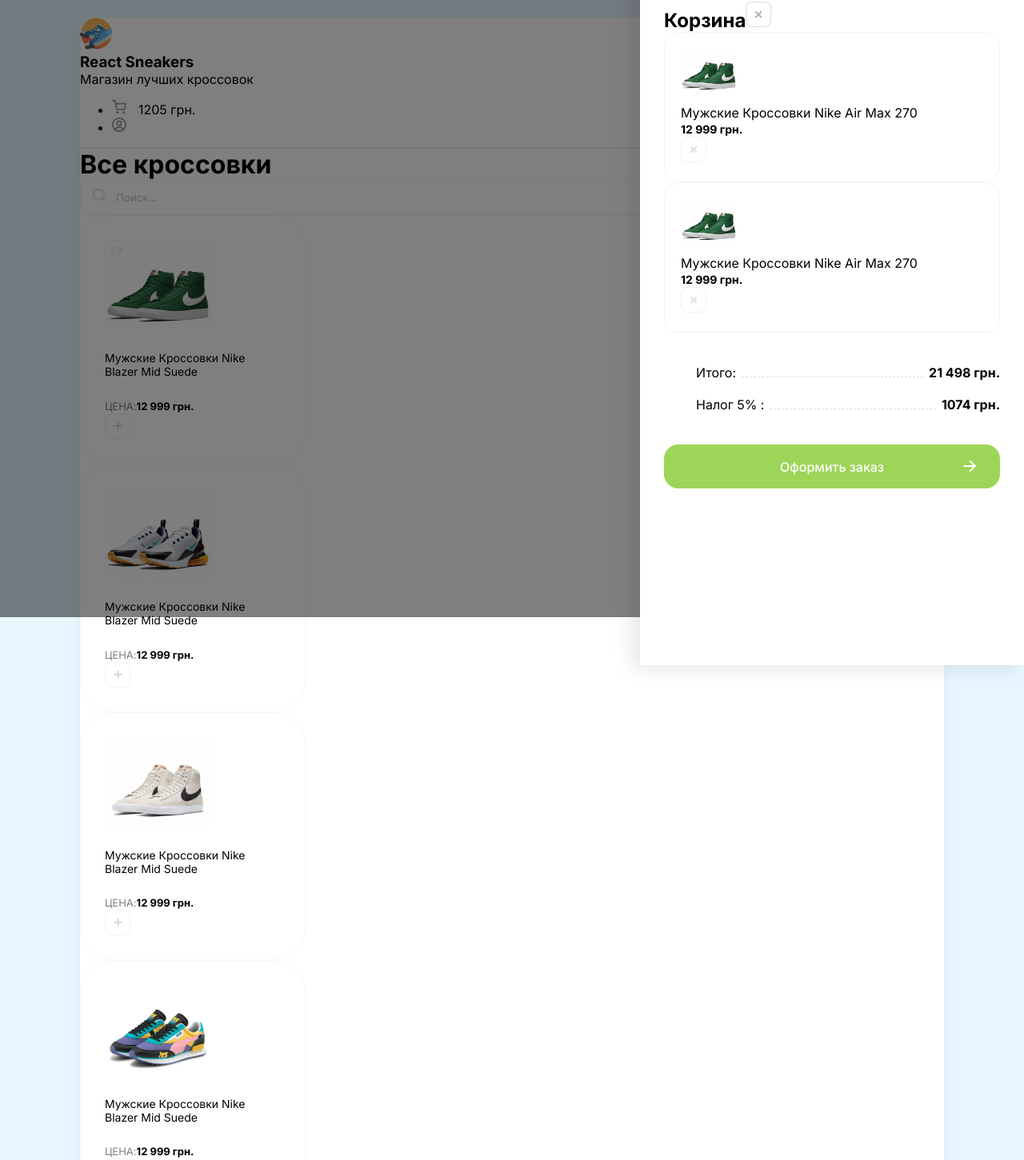
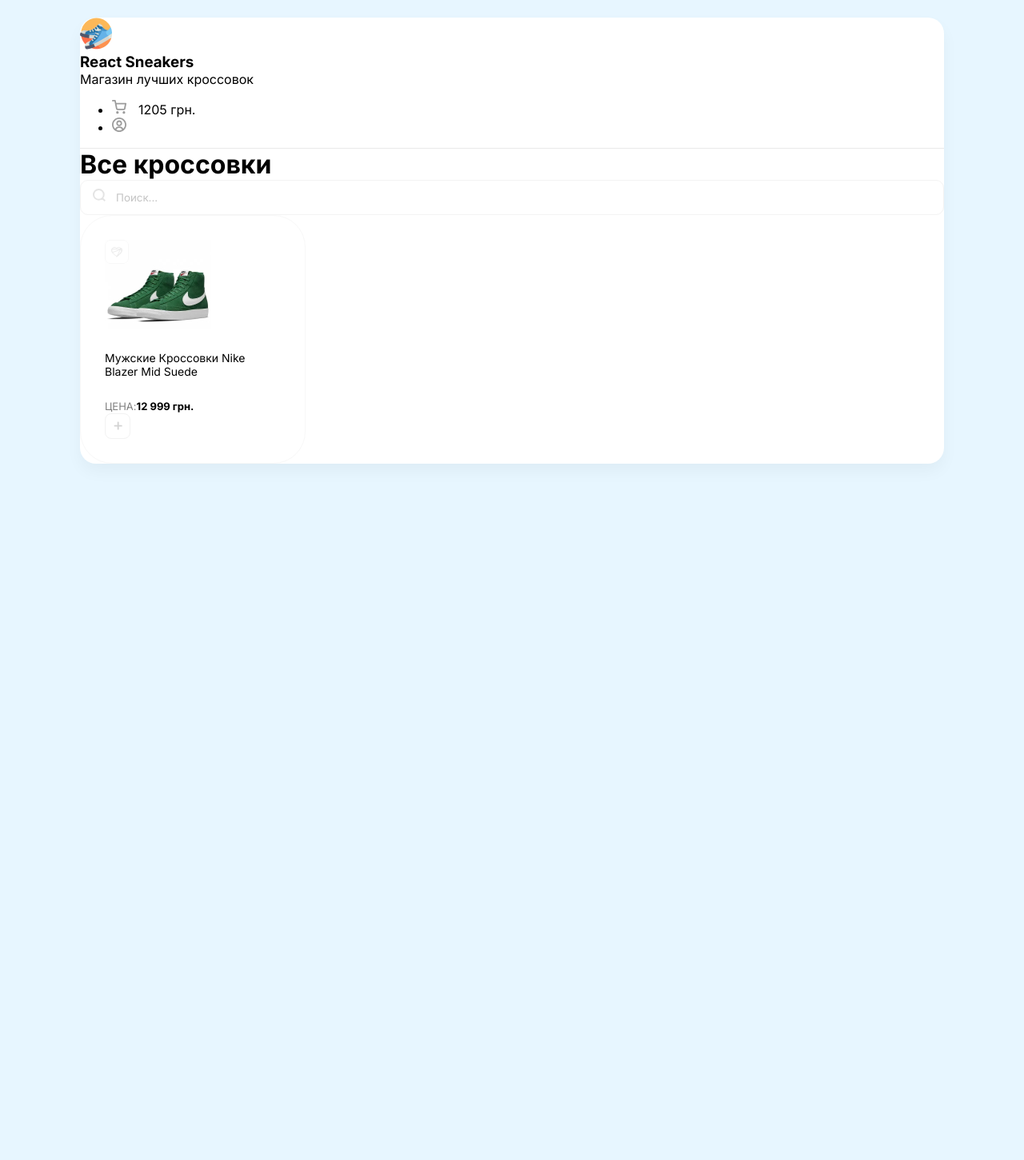
Before and after one commit to podyankee/react-sneakers, a React (Create React App) app: page / in a window 1280 px wide. Shown: the part 28-1479 px from the top of the page at 80% size. After the commit the page ends 800 px from the top, so only its background shows below. Built offline with nearby package versions, Linux system fonts and the light colour scheme.

Commit message:
first components added

```diff
--- a/src/App.js
+++ b/src/App.js
@@ -1,71 +1,12 @@
+import Card from './components/Card';
+import Header from './components/Header';
+import Drawer from './components/Drawer';
+
 function App() {
 	return (
 		<div className="wrapper clear">
-			<div className="overlay">
-				<div className="drawer d-flex">
-					<h2 className="mb-30 d-flex justify-between align-center">
-						Корзина
-						<img className="removeBtn cu-p" src="/img/btn-remove.svg" alt="Remove" />
-					</h2>
-					<div className="items">
-						<div className="cartItem d-flex align-center mb-20">
-							<div
-								style={{ backgroundImage: 'url(/img/sneakers/1.jpg)' }}
-								className="cartItemImg"></div>
-							<div className="mr-20 flex">
-								<p className="mb-5">Мужские Кроссовки Nike Air Max 270</p>
-								<b>12 999 грн.</b>
-							</div>
-							<img className="removeBtn" src="/img/btn-remove.svg" alt="Remove" />
-						</div>
-						<div className="cartItem d-flex align-center mb-20">
-							<div
-								style={{ backgroundImage: 'url(/img/sneakers/1.jpg)' }}
-								className="cartItemImg"></div>
-							<div className="mr-20 flex">
-								<p className="mb-5">Мужские Кроссовки Nike Air Max 270</p>
-								<b>12 999 грн.</b>
-							</div>
-							<img className="removeBtn" src="/img/btn-remove.svg" alt="Remove" />
-						</div>
-					</div>
-					<div className="cartTotalBlock">
-						<ul>
-							<li className="d-flex">
-								<span>Итого:</span>
-								<div></div>
-								<b>21 498 грн.</b>
-							</li>
-							<li className="d-flex">
-								<span>Налог 5% :</span>
-								<div></div>
-								<b>1074 грн.</b>
-							</li>
-						</ul>
-						<button className="greenButton">
-							Оформить заказ <img src="/img/arrow.svg" alt="Arrow" />
-						</button>
-					</div>
-				</div>
-			</div>
-			<header className="d-flex justify-between align-center p-40">
-				<div className="d-flex align-center">
-					<img width={40} height={40} src="/img/logo.png" alt="" />
-					<div>
-						<h3 className="text-uppercase">React Sneakers</h3>
-						<p className="opacity-5">Магазин лучших кроссовок</p>
-					</div>
-				</div>
-				<ul className="d-flex">
-					<li className="mr-30">
-						<img width={18} height={18} src="/img/cart.svg" alt="" />
-						<span>1205 грн.</span>
-					</li>
-					<li>
-						<img width={18} height={18} src="/img/user.svg" alt="" />
-					</li>
-				</ul>
-			</header>
+			<Drawer />
+			<Header />
 			<div className="content p-40">
 				<div className="d-flex align-center justify-between mb-40">
 					<h1>Все кроссовки</h1>
@@ -75,61 +16,7 @@
 					</div>
 				</div>
 				<div className="d-flex">
-					<div className="card">
-						<div className="favorite">
-							<img src="/img/heart-unliked.svg" alt="Unliked" />
-						</div>
-						<img width={133} height={112} src="/img/sneakers/1.jpg" alt="Sneakers" />
-						<h5>Мужские Кроссовки Nike Blazer Mid Suede</h5>
-						<div className="d-flex justify-between align-center">
-							<div className="d-flex flex-column">
-								<span>Цена:</span>
-								<b>12 999 грн.</b>
-							</div>
-							<button className="button">
-								<img width={11} height={11} src="/img/plus.svg" alt="Plus" />
-							</button>
-						</div>
-					</div>
-					<div className="card">
-						<img width={133} height={112} src="/img/sneakers/2.jpg" alt="Sneakers" />
-						<h5>Мужские Кроссовки Nike Blazer Mid Suede</h5>
-						<div className="d-flex justify-between align-center">
-							<div className="d-flex flex-column">
-								<span>Цена:</span>
-								<b>12 999 грн.</b>
-							</div>
-							<button className="button">
-								<img width={11} height={11} src="/img/plus.svg" alt="Plus" />
-							</button>
-						</div>
-					</div>
-					<div className="card">
-						<img width={133} height={112} src="/img/sneakers/3.jpg" alt="Sneakers" />
-						<h5>Мужские Кроссовки Nike Blazer Mid Suede</h5>
-						<div className="d-flex justify-between align-center">
-							<div className="d-flex flex-column">
-								<span>Цена:</span>
-								<b>12 999 грн.</b>
-							</div>
-							<button className="button">
-								<img width={11} height={11} src="/img/plus.svg" alt="Plus" />
-							</button>
-						</div>
-					</div>
-					<div className="card">
-						<img width={133} height={112} src="/img/sneakers/4.jpg" alt="Sneakers" />
-						<h5>Мужские Кроссовки Nike Blazer Mid Suede</h5>
-						<div className="d-flex justify-between align-center">
-							<div className="d-flex flex-column">
-								<span>Цена:</span>
-								<b>12 999 грн.</b>
-							</div>
-							<button className="button">
-								<img width={11} height={11} src="/img/plus.svg" alt="Plus" />
-							</button>
-						</div>
-					</div>
+					<Card />
 				</div>
 			</div>
 		</div>
--- /dev/null
+++ b/src/components/Card.js
@@ -0,0 +1,22 @@
+function Card() {
+	return (
+		<div className="card">
+			<div className="favorite">
+				<img src="/img/heart-unliked.svg" alt="Unliked" />
+			</div>
+			<img width={133} height={112} src="/img/sneakers/1.jpg" alt="Sneakers" />
+			<h5>Мужские Кроссовки Nike Blazer Mid Suede</h5>
+			<div className="d-flex justify-between align-center">
+				<div className="d-flex flex-column">
+					<span>Цена:</span>
+					<b>12 999 грн.</b>
+				</div>
+				<button className="button">
+					<img width={11} height={11} src="/img/plus.svg" alt="Plus" />
+				</button>
+			</div>
+		</div>
+	);
+}
+
+export default Card;
--- /dev/null
+++ b/src/components/Drawer.js
@@ -0,0 +1,53 @@
+function Drawer() {
+	return (
+		<div className="overlay">
+			<div className="drawer d-flex">
+				<h2 className="mb-30 d-flex justify-between align-center">
+					Корзина
+					<img className="removeBtn cu-p" src="/img/btn-remove.svg" alt="Remove" />
+				</h2>
+				<div className="items">
+					<div className="cartItem d-flex align-center mb-20">
+						<div
+							style={{ backgroundImage: 'url(/img/sneakers/1.jpg)' }}
+							className="cartItemImg"></div>
+						<div className="mr-20 flex">
+							<p className="mb-5">Мужские Кроссовки Nike Air Max 270</p>
+							<b>12 999 грн.</b>
+						</div>
+						<img className="removeBtn" src="/img/btn-remove.svg" alt="Remove" />
+					</div>
+					<div className="cartItem d-flex align-center mb-20">
+						<div
+							style={{ backgroundImage: 'url(/img/sneakers/1.jpg)' }}
+							className="cartItemImg"></div>
+						<div className="mr-20 flex">
+							<p className="mb-5">Мужские Кроссовки Nike Air Max 270</p>
+							<b>12 999 грн.</b>
+						</div>
+						<img className="removeBtn" src="/img/btn-remove.svg" alt="Remove" />
+					</div>
+				</div>
+				<div className="cartTotalBlock">
+					<ul>
+						<li className="d-flex">
+							<span>Итого:</span>
+							<div></div>
+							<b>21 498 грн.</b>
+						</li>
+						<li className="d-flex">
+							<span>Налог 5% :</span>
+							<div></div>
+							<b>1074 грн.</b>
+						</li>
+					</ul>
+					<button className="greenButton">
+						Оформить заказ <img src="/img/arrow.svg" alt="Arrow" />
+					</button>
+				</div>
+			</div>
+		</div>
+	);
+}
+
+export default Drawer;
--- /dev/null
+++ b/src/components/Header.js
@@ -0,0 +1,24 @@
+function Header() {
+	return (
+		<header className="d-flex justify-between align-center p-40">
+			<div className="d-flex align-center">
+				<img width={40} height={40} src="/img/logo.png" alt="" />
+				<div>
+					<h3 className="text-uppercase">React Sneakers</h3>
+					<p className="opacity-5">Магазин лучших кроссовок</p>
+				</div>
+			</div>
+			<ul className="d-flex">
+				<li className="mr-30">
+					<img width={18} height={18} src="/img/cart.svg" alt="" />
+					<span>1205 грн.</span>
+				</li>
+				<li>
+					<img width={18} height={18} src="/img/user.svg" alt="" />
+				</li>
+			</ul>
+		</header>
+	);
+}
+
+export default Header;
--- a/src/index.sass
+++ b/src/index.sass
@@ -82,6 +82,7 @@
 	padding: 30px
 	flex-direction: column
 	.items
+		flex: 1
 		margin-bottom: 40px
 		overflow: auto
 	h2
@@ -152,3 +153,5 @@
 			background: lighten(#9dd558, 10%)
 		&:active
 			background: darken(#9dd558, 10%)
+.overlay
+	display: none
```
